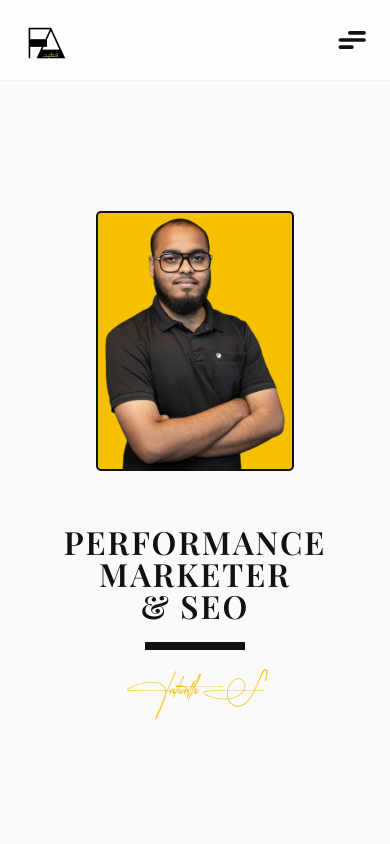
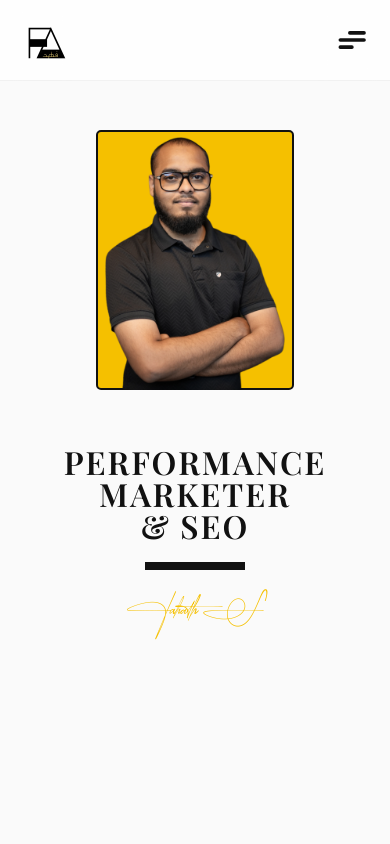
Before and after one commit to Fahaths/Portfolio, a React (Vite) app: page / in a window 390 px wide. Shown: the top 844 px of the page. Built offline with nearby package versions, Linux system fonts and the light colour scheme; a web font is replaced by a local one.

Commit message:
feat: initialize global CSS with Tailwind integration, custom theme variables, and responsive layout components

```diff
--- a/src/index.css
+++ b/src/index.css
@@ -1555,7 +1555,7 @@ a:hover {
 /* --- Mobile Optimizations (Final Refinements) --- */
 @media (max-width: 768px) {
     .hero {
-        margin-top: 25% !important;
+        padding-top: 30% !important;
     }
 
     .container {
```
